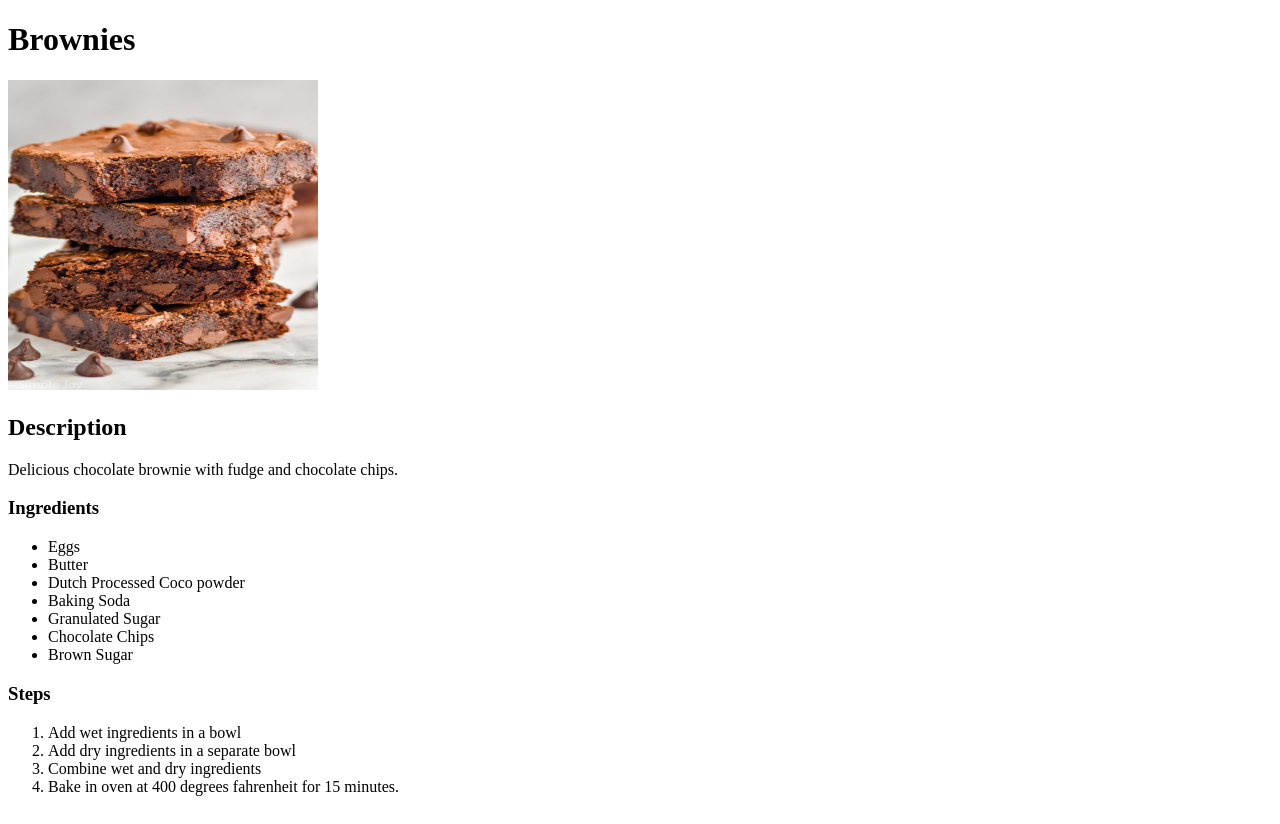
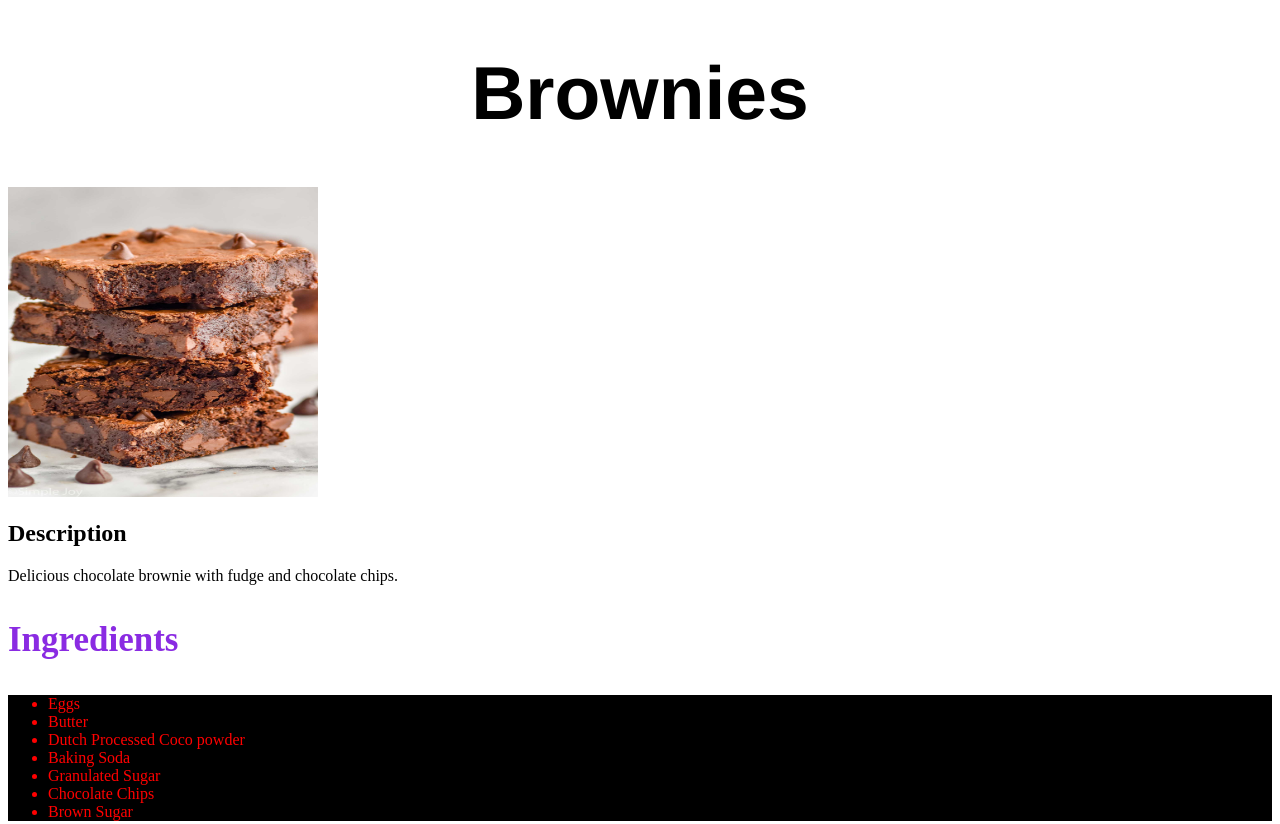
Before and after one commit to jdv12345/odin-recipes, a plain HTML site: page recipes/brownies.html in a window 1280 px wide. Shown: the top 824 px of the page. Drawn offline with Linux system fonts and the light colour scheme.

Commit message:
Added css styling to each page

```diff
--- a/recipes/brownies.html
+++ b/recipes/brownies.html
@@ -3,6 +3,7 @@
     <head>
         <meta charset="utf-8">
         <title>Brownies</title>
+        <link rel="stylesheet" href="styles.css"
     </head>
     <body>
         <h1> Brownies</h1>
@@ -12,7 +13,7 @@
 
         <h3>Ingredients</h3>
 
-        <ul>
+        <ul class="brownie">
             <li>Eggs</li>
             <li>Butter</li>
             <li>Dutch Processed Coco powder</li>
@@ -24,7 +25,7 @@
 
         <h3>Steps</h3>
 
-        <ol>
+        <ol class="brownie">
             <li>Add wet ingredients in a bowl</li>
             <li>Add dry ingredients in a separate bowl</li>
             <li>Combine wet and dry ingredients</li>
--- /dev/null
+++ b/recipes/styles.css
@@ -0,0 +1,26 @@
+h1 {
+    font-size: 75px ;
+    font-family: 'Franklin Gothic Medium', 'Arial Narrow', Arial, sans-serif;
+    text-align: center;
+}
+
+h3 {
+    font-size: 35px;
+    text-align: left;
+    color: blueviolet;
+}
+
+.brownie {
+    color:red;
+    background-color: black;
+}
+
+.pasta {
+    color: aqua;
+    background-color: black;
+}
+
+.cookie {
+    color: greenyellow;
+    background-color: black;
+}
--- /dev/null
+++ b/styles.css
@@ -0,0 +1,10 @@
+li {
+    font-family: 'Times New Roman', Times, serif;
+    color: red;
+    background-color: black;
+}
+
+h1 {
+    background-color: aqua;
+    color: antiquewhite;
+}
```
Also changed, not shown: index.html (+1 -0 lines), recipes/cookies.html (+3 -2 lines), recipes/pesto-pasta.html (+3 -2 lines).
